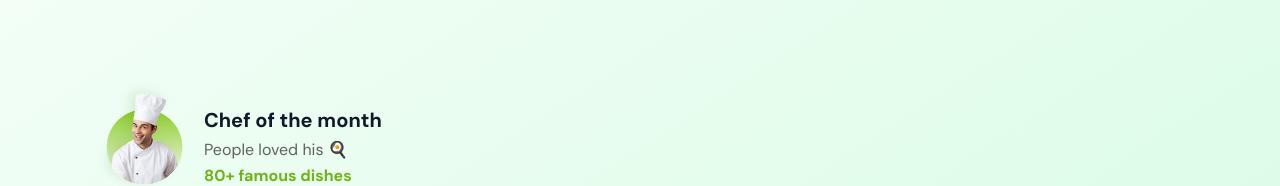
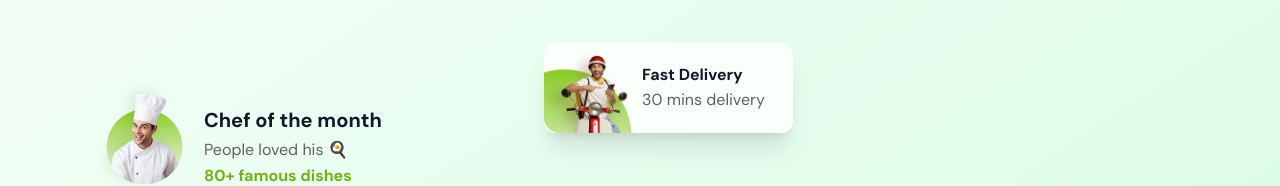
Before and after one commit to anangyoga/oregano, a Vue app: page / in a window 1280 px wide. Shown: the part 599-785 px from the top of the page. Built offline with nearby package versions, Linux system fonts and the light colour scheme.

Commit message:
feat: floating Driver Card

```diff
--- a/src/components/Header.vue
+++ b/src/components/Header.vue
@@ -37,6 +37,13 @@ import StarIcon from "../assets/star.svg";
           <p>4.9 (+2.5K Ratings)</p>
         </div>
       </div>
+      <div class="absolute left-0 bottom-16 flex rounded-xl shadow-xl bg-white/80 backdrop-blur-xl hover:-translate-y-2 hover:shadow-xl cursor-pointer transition-all duration-300">
+        <img class="w-auto h-20 self-end" src="/img/driver.png" alt="driver" />
+        <div class="pr-7 pl-2 py-5">
+          <h3 class="font-bold">Fast Delivery</h3>
+          <p class="text-gray-600 leading-relaxed">30 mins delivery</p>
+        </div>
+      </div>
     </div>
   </div>
 </template>
```
Also changed, not shown: public/img/driver.png (added).
